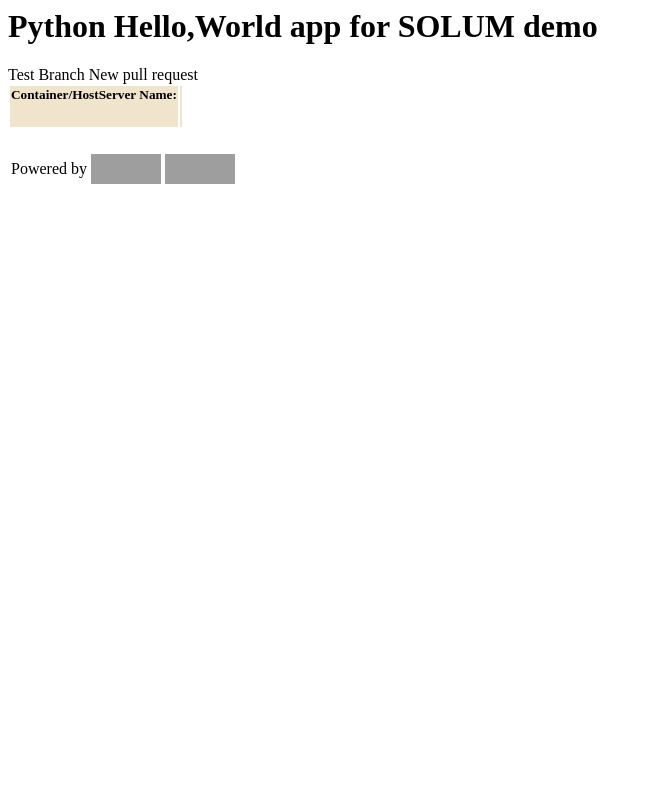
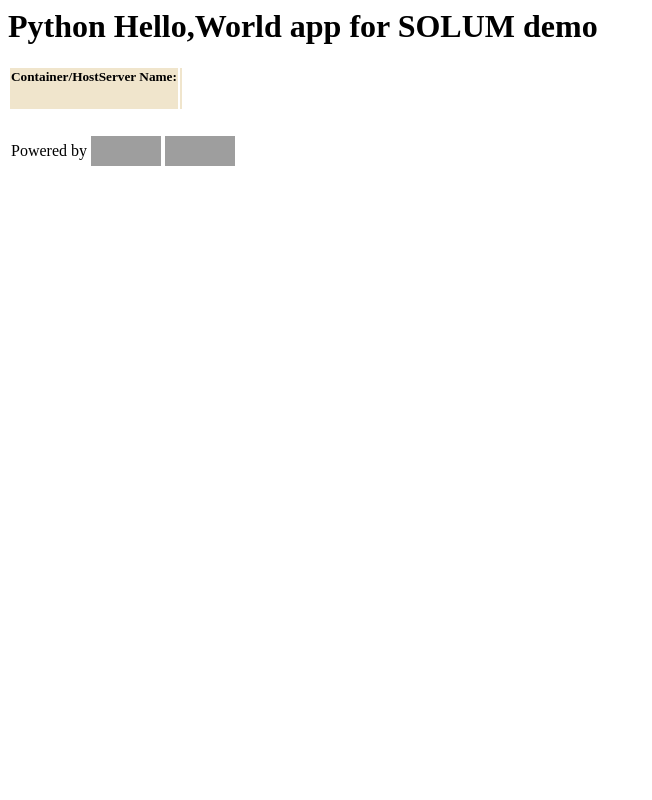
Before and after one commit to vikomall/solum-python-sample-app, a Python web app: template templates/index.html in a window 1280 px wide. Shown: the whole page, without its empty margins (0-652 px from the left). Run offline with Jinja, Linux system fonts and the light colour scheme; the template is opened without the code that fills it, so the values that code supplies are empty; grey boxes are pictures that could not be loaded.

Commit message:
Update index.html

```diff
--- a/templates/index.html
+++ b/templates/index.html
@@ -1,7 +1,5 @@
 
 <h1>Python Hello,World app for SOLUM demo</h1>
-Test Branch
-New pull request
 <table>
   <tr>
     <td bgcolor="#F0E5CC" align="center"><h5>Container/HostServer Name:</h5></td>
```
